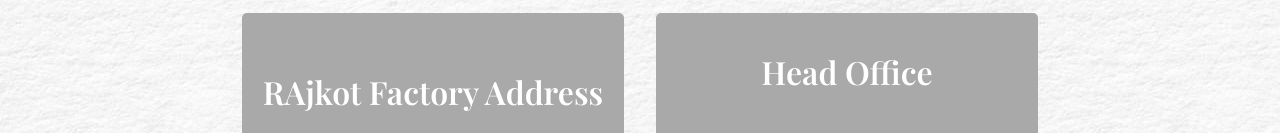
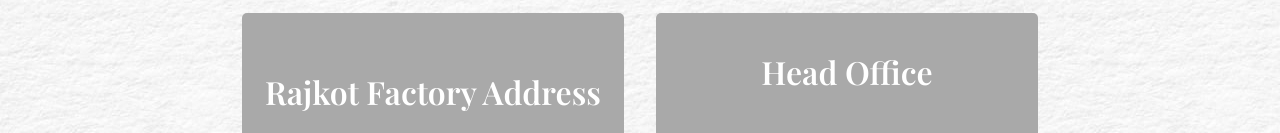
Before and after one commit to JayP11/Vishwas_Refoils, a React (Create React App) app: page /ContactUS in a window 1280 px wide. Shown: the part 197-330 px from the top of the page. Built offline with nearby package versions, Linux system fonts and the light colour scheme.

Commit message:
address changed

```diff
--- a/src/component/contactus_cards/ContactUsCards.js
+++ b/src/component/contactus_cards/ContactUsCards.js
@@ -39,7 +39,7 @@ const ContactUsCards = () => {
                 <h1
                   className="red_heading"
                   style={{ color: "white", marginBottom: "0px" }}>
-                  RAjkot Factory Address
+                  Rajkot Factory Address
                 </h1>
               </div>
               <div className="contact_address">
```
Also changed, not shown: 93 other files (tests, documents, lock files or other folders).
